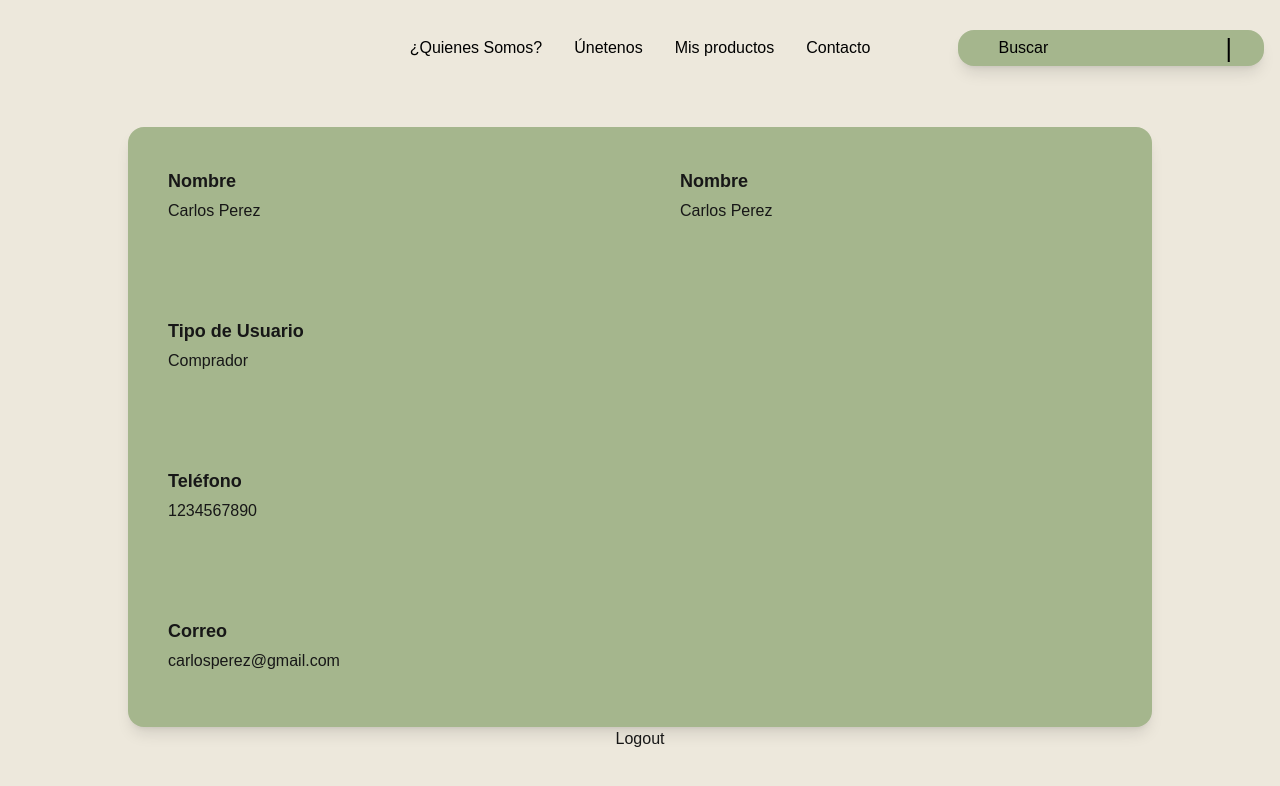
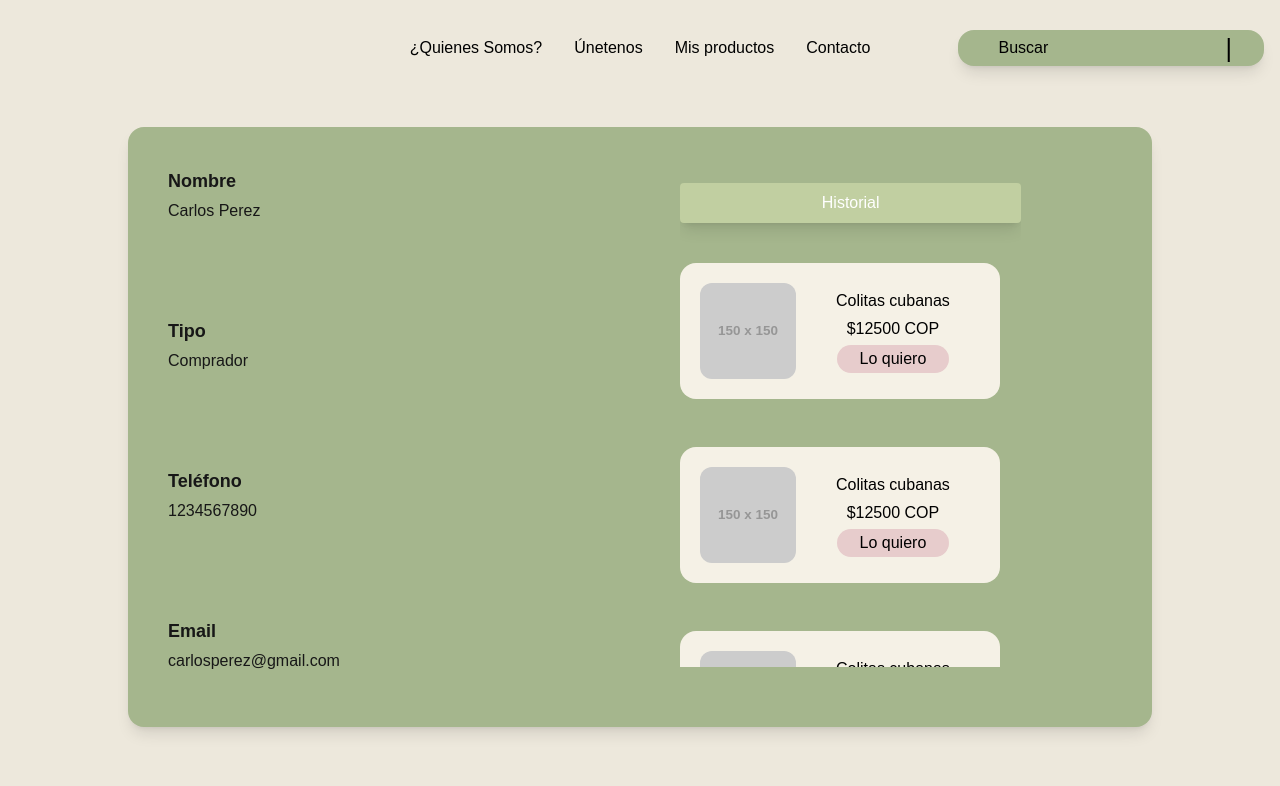
Before and after one commit to Camilin1904/IcesiMarketplaceFront, a Next.js app: page /profile in a window 1280 px wide. Shown: the top 786 px of the page. Built offline with nearby package versions, Linux system fonts and the light colour scheme; some icons are missing.

Commit message:
profile page

```diff
--- a/src/app/(general)/profile/page.tsx
+++ b/src/app/(general)/profile/page.tsx
@@ -1,4 +1,7 @@
 "use client";
+import { useState } from "react";
+import { ListItem } from "@/components/list-item/ListItem";
+import { SellerItem } from "@/components/list-item/SellerItem";
 import { useCurrentUser } from "@/hooks/auth/useCurrentUser";
 import { useLogout } from "@/hooks/auth/useLogout";
 
@@ -7,40 +10,67 @@ const user = {name: 'Carlos Perez', type: 'Comprador', phone: '1234567890', emai
 export default function Profile(){
     const {user:currentUser} = useCurrentUser();
     const {logout} = useLogout();
+    const [showSellerItems, setShowSellerItems] = useState(false);
+
     return(
         <div className="flex flex-col mt-10 items-center align-top h-screen">
             <div className="grid grid-cols-2 gap-0 bg-[#A5B68D] rounded-2xl w-4/5 h-3/4 shadow-lg">
                 <div className="grid grid-cols-1 w-full h-full mt-10 ml-10">
-
                     <h1 className="font-bold text-lg h-1/">Nombre
                         <h1 className="font-normal text-base mt-1">{user.name}</h1>
                     </h1>
-
-                    <h1 className="font-bold text-lg h-1/2">Tipo de Usuario
+                    <h1 className="font-bold text-lg h-1/">Tipo
                         <h1 className="font-normal text-base mt-1">{user.type}</h1>
                     </h1>
-
-                    <h1 className="font-bold text-lg h-1/2">Teléfono
+                    <h1 className="font-bold text-lg h-1/">Teléfono
                         <h1 className="font-normal text-base mt-1">{user.phone}</h1>
                     </h1>
-
-                    <h1 className="font-bold text-lg h-1/2">Correo
+                    <h1 className="font-bold text-lg h-1/">Email
                         <h1 className="font-normal text-base mt-1">{user.email}</h1>
                     </h1>
+                </div>
 
+                <div className="grid grid-cols-1 w-2/3 h-5/6 mt-10 ml-10 overflow-hidden">
+                <button
+                        onClick={() => setShowSellerItems(!showSellerItems)}
+                        className="bg-[#C1CFA1] text-white py-2 px-4 rounded mt-4 shadow-lg"
+                    >
+                        {showSellerItems ? "Productos" : "Historial"}
+                </button>
+                <div className="grid grid-cols-1 w-full h-full mt-10 overflow-scroll overflow-x-hidden gap-12
+                [&::-webkit-scrollbar]:w-2
+                [&::-webkit-scrollbar-track]:rounded-2xl
+                [&::-webkit-scrollbar-track]:bg-gray-100
+                [&::-webkit-scrollbar-thumb]:rounded-2xl
+                [&::-webkit-scrollbar-thumb]:bg-gray-300
+                dark:[&::-webkit-scrollbar-track]:bg-[#A5B68D]
+                dark:[&::-webkit-scrollbar-thumb]:bg-[#C1CFA1]
+                ">
+                    {showSellerItems ? (
+                        <>
+                            <SellerItem image="" name="Seller Item 1" cost={12500}/>
+                            <SellerItem image="" name="Seller Item 2" cost={12500}/>
+                            <SellerItem image="" name="Seller Item 3" cost={12500}/>
+                            <SellerItem image="" name="Seller Item 4" cost={12500}/>
+                            <SellerItem image="" name="Seller Item 5" cost={12500}/>
+                        </>
+                    ) : (
+                        <>
+                            <ListItem image="" name="Colitas cubanas" cost={12500}/>
+                            <ListItem image="" name="Colitas cubanas" cost={12500}/>
+                            <ListItem image="" name="Colitas cubanas" cost={12500}/>
+                            <ListItem image="" name="Colitas cubanas" cost={12500}/>
+                            <ListItem image="" name="Colitas cubanas" cost={12500}/>
+                            <ListItem image="" name="Colitas cubanas" cost={12500}/>
+                            <ListItem image="" name="Colitas cubanas" cost={12500}/>
+                            <ListItem image="" name="Colitas cubanas" cost={12500}/>
+                            <ListItem image="" name="Colitas cubanas" cost={12500}/>
+                            <ListItem image="" name="Colitas cubanas" cost={12500}/>
+                        </>
+                    )}
                 </div>
-                <div className="grid grid-cols-1 w-full h-full mt-10 ml-10">
-                    <h1 className="font-bold text-lg h-1/">Nombre
-                        <h1 className="font-normal text-base mt-1">{user.name}</h1>
-                    </h1>
                 </div>
             </div>
-            <button
-                onClick={()=> logout}>
-                    Logout
-                </button>
         </div>
-    )
-
-
+    );
 }
```
